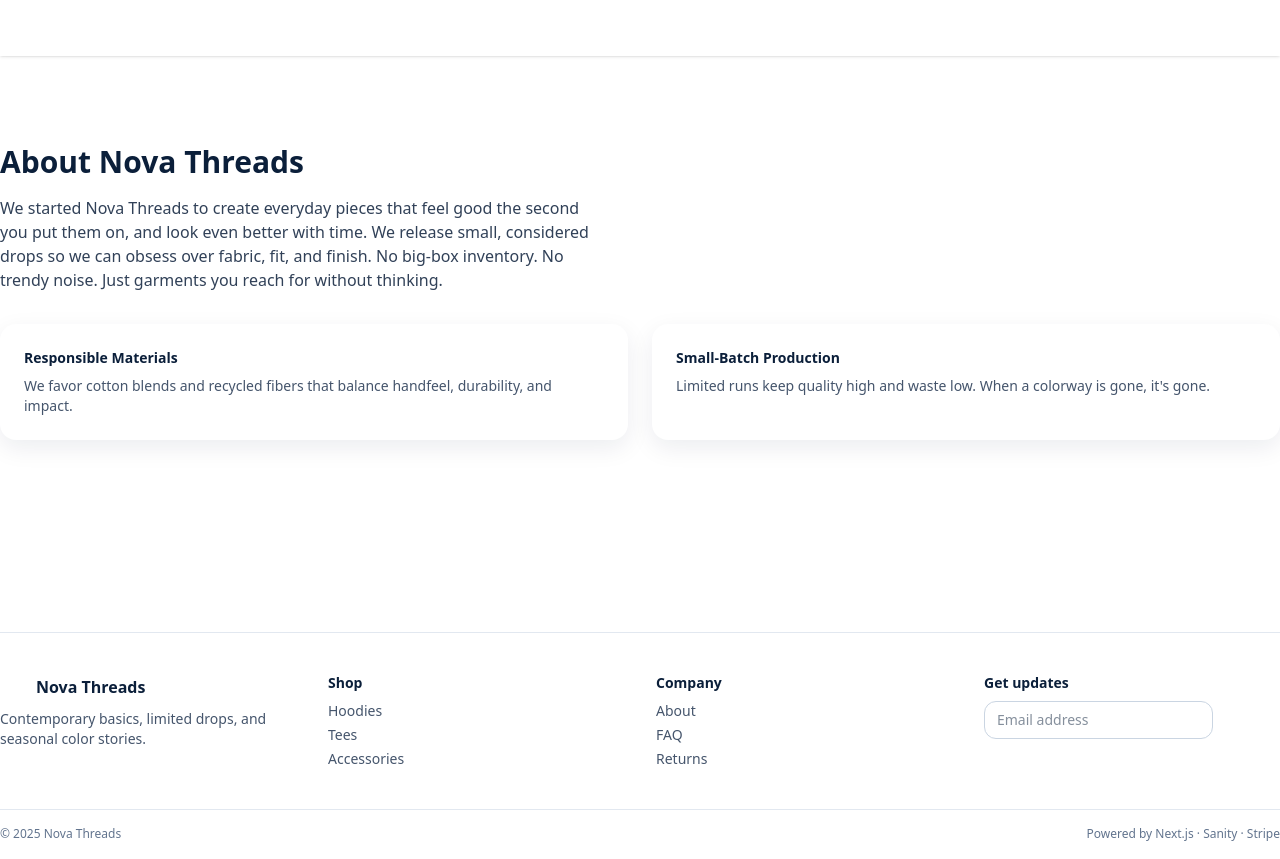
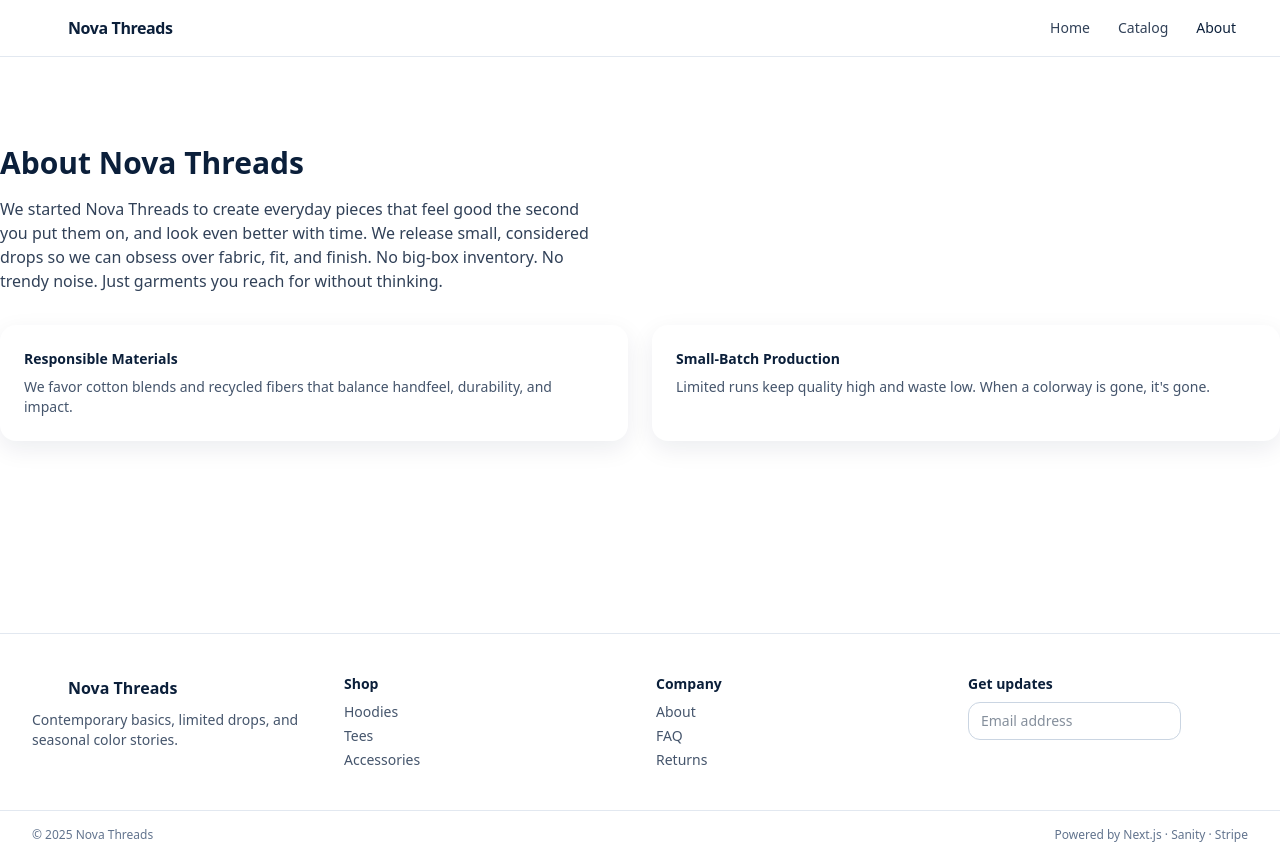
Before and after one commit to AmexClawBack/Nova-Threads-Store, a Next.js app: page /about in a window 1280 px wide. Built offline with nearby package versions, Linux system fonts and the light colour scheme.

Commit message:
ui: white header with dark text; unified wrapper margins (max-w-7xl px-6 md:px-8)

```diff
--- a/app/page.tsx
+++ b/app/page.tsx
@@ -9,7 +9,7 @@ export default async function HomePage() {
   return (
     <>
       <Hero />
-      <div className="container py-10 md:py-14">
+      <div className="mx-auto max-w-7xl px-6 md:px-8 py-10 md:py-14">
         <section>
           <div className="mb-6 flex items-end justify-between">
             <h2 className="text-2xl font-extrabold text-brand-ink">Featured</h2>
--- a/components/Footer.tsx
+++ b/components/Footer.tsx
@@ -3,7 +3,7 @@ import Link from "next/link";
 export default function Footer() {
   return (
     <footer className="mt-16 border-t border-slate-200 bg-white">
-      <div className="container grid gap-8 py-10 md:grid-cols-4">
+      <div className="mx-auto max-w-7xl px-6 md:px-8 grid gap-8 py-10 md:grid-cols-4">
         <div>
           <div className="mb-2 flex items-center gap-2">
             <div className="h-7 w-7 rounded-lg bg-brand-mint" />
@@ -44,7 +44,7 @@ export default function Footer() {
         </div>
       </div>
       <div className="border-t border-slate-200 py-4">
-        <div className="container flex items-center justify-between text-xs text-slate-500">
+        <div className="mx-auto max-w-7xl px-6 md:px-8 flex items-center justify-between text-xs text-slate-500">
           <span>© {new Date().getFullYear()} Nova Threads</span>
           <span>Powered by Next.js · Sanity · Stripe</span>
         </div>
--- a/components/Header.tsx
+++ b/components/Header.tsx
@@ -9,8 +9,8 @@ const NavLink = ({ href, children }: { href: string; children: React.ReactNode }
     <Link
       href={href}
       className={
-        "rounded-xl px-3 py-2 text-sm font-medium hover:bg-white/10 " +
-        (active ? "bg-white/15 text-white" : "text-white/90")
+        "rounded-xl px-3 py-2 text-sm font-medium hover:bg-brand-ink/5 " +
+        (active ? "text-brand-ink" : "text-slate-700")
       }
     >
       {children}
@@ -20,9 +20,9 @@ const NavLink = ({ href, children }: { href: string; children: React.ReactNode }
 
 export default function Header() {
   return (
-    <header className="sticky top-0 z-50 bg-brand-ink/95 backdrop-blur supports-[backdrop-filter]:bg-brand-ink/80 shadow">
-      <div className="container flex h-14 items-center justify-between">
-        <Link href="/" className="flex items-center gap-2 text-white">
+    <header className="sticky top-0 z-50 bg-white/95 backdrop-blur supports-[backdrop-filter]:bg-white/85 border-b border-slate-200">
+      <div className="mx-auto max-w-7xl px-6 md:px-8 flex h-14 items-center justify-between">
+        <Link href="/" className="flex items-center gap-2 text-brand-ink">
           <div className="h-7 w-7 rounded-lg bg-brand-mint" />
           <span className="text-base font-extrabold tracking-tight">Nova Threads</span>
         </Link>
--- a/components/Hero.tsx
+++ b/components/Hero.tsx
@@ -3,7 +3,7 @@ import Link from "next/link";
 export default function Hero() {
   return (
     <section className="bg-gradient-to-br from-brand-sky/20 via-white to-brand-mint/10">
-      <div className="container grid items-center gap-10 py-12 md:grid-cols-2 md:py-16">
+      <div className="mx-auto max-w-7xl px-6 md:px-8 grid items-center gap-10 py-10 md:grid-cols-2 md:py-14">
         <div>
           <span className="inline-block rounded-full bg-white px-3 py-1 text-xs font-semibold text-brand-ink shadow">
             New Drop
```
